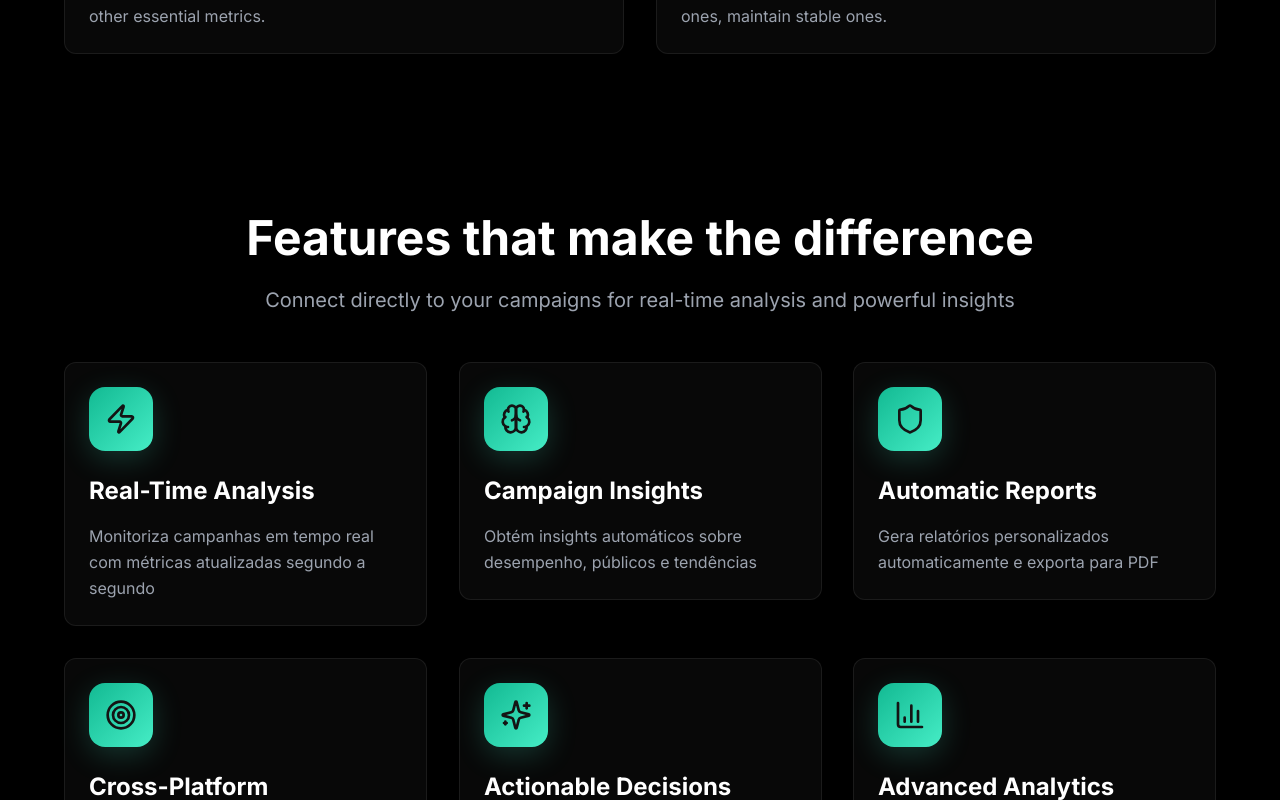
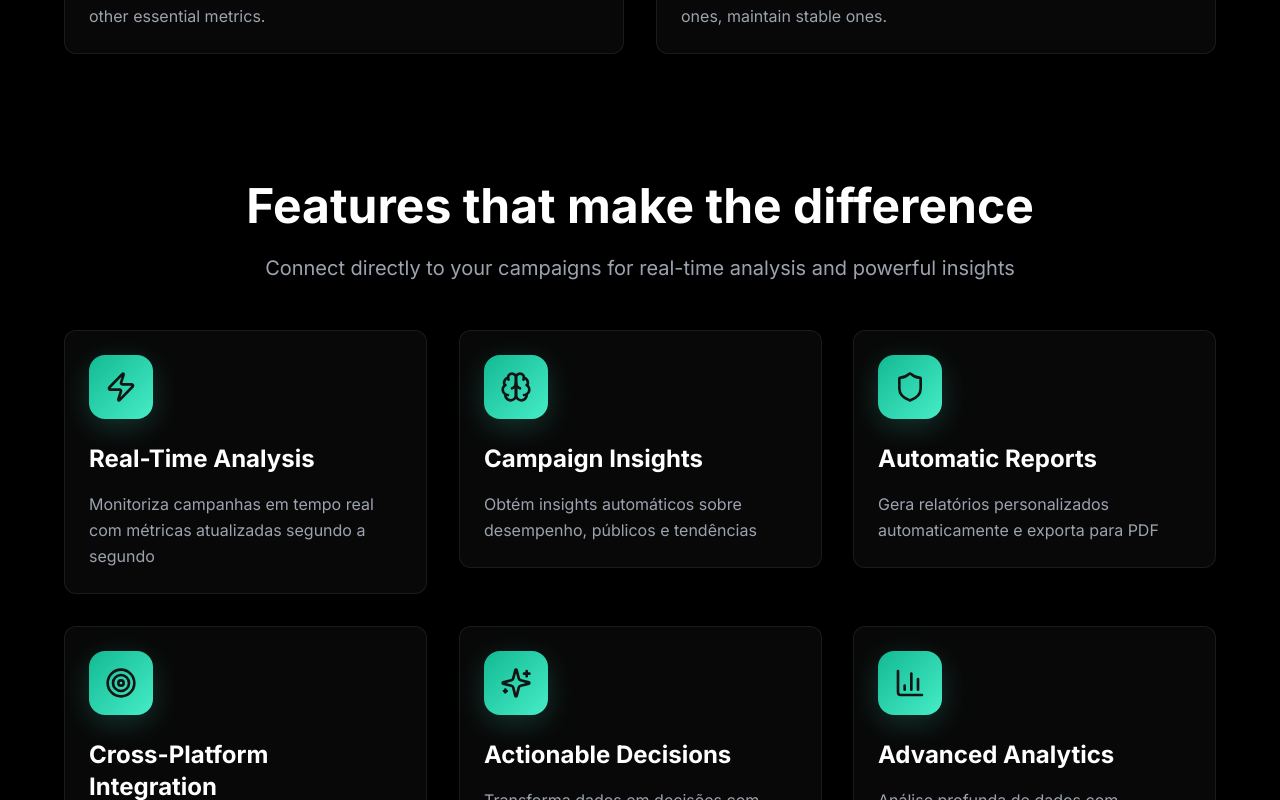
Before and after one commit to JJoBacabo/sheet-scale-boost-b87c9fde, a React (Vite) app: page / in a window 1280 px wide. Shown: the part 1180-1980 px from the top of the page. Built offline with nearby package versions, Linux system fonts and the light colour scheme; no server answers.

Commit message:
Reduce spacing between sections
Reduced spacing between Features and Pricing sections by decreasing padding-top on Features and increasing negative margin-top on Pricing.

```diff
--- a/src/pages/Landing.tsx
+++ b/src/pages/Landing.tsx
@@ -316,7 +316,7 @@ const Landing = () => {
       </section>
 
       {/* Features Section */}
-      <section id="features" className="container mx-auto px-4 sm:px-6 pt-20 pb-0 relative">
+      <section id="features" className="container mx-auto px-4 sm:px-6 pt-12 pb-0 relative">
         <div className="max-w-6xl mx-auto">
           <div className="text-center mb-12">
             <h2 className="text-4xl sm:text-5xl font-bold mb-6">
@@ -605,7 +605,7 @@ const Landing = () => {
       </section>
 
       {/* Pricing Section */}
-      <section id="pricing" className="container mx-auto px-4 sm:px-6 -mt-32 pb-20 relative bg-gradient-to-b from-black via-black/95 to-black">
+      <section id="pricing" className="container mx-auto px-4 sm:px-6 -mt-64 pb-20 relative bg-gradient-to-b from-black via-black/95 to-black">
         <div className="text-center mb-16">
           <h2 className="text-4xl sm:text-5xl font-bold mb-4">
             {t('landing.pricing.title')}
```
